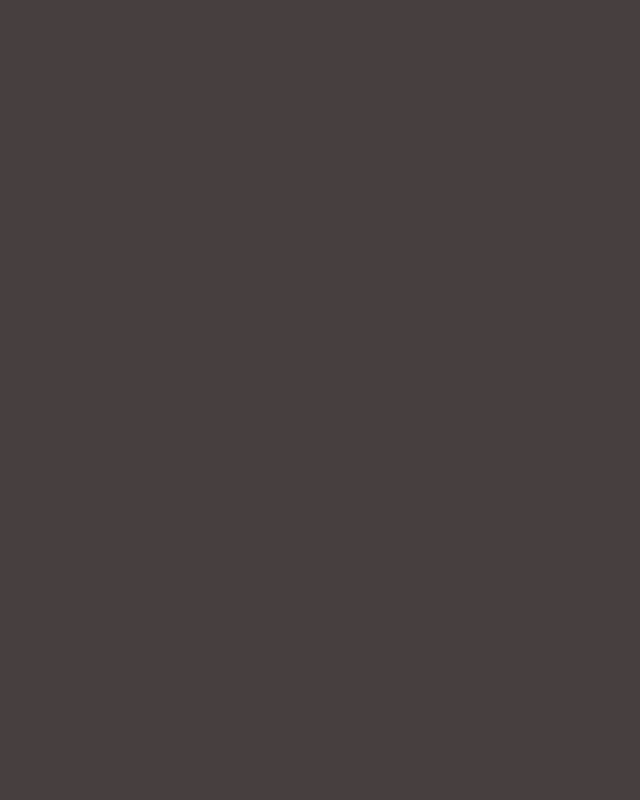
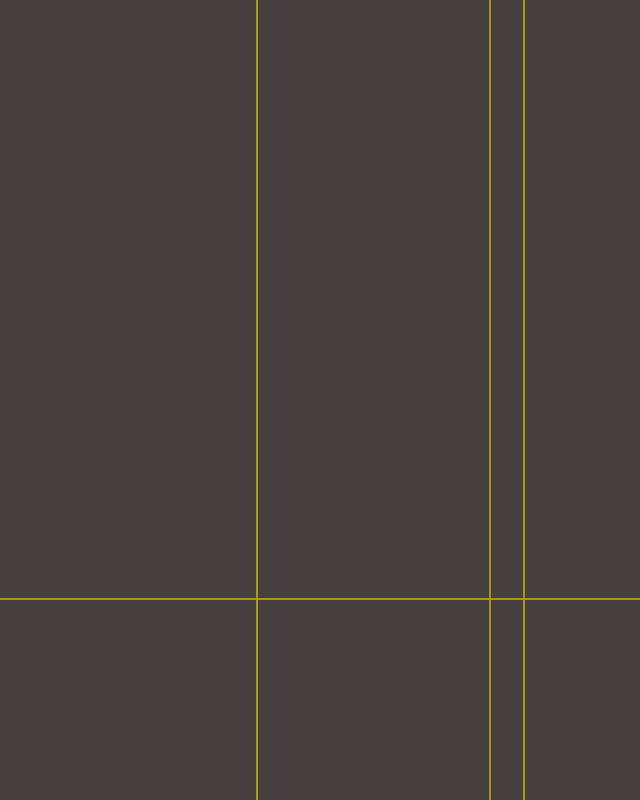
Before and after one commit to serenaeggers/serena-assignment3, a plain HTML site: page simple-web-project-template-master/index.html in a window 1280 px wide. Shown: the whole page, without its empty margins (640-1280 px from the left). Drawn offline with Linux system fonts and the light colour scheme.

Commit message:
add divs with borders

```diff
--- a/simple-web-project-template-master/css/main.css
+++ b/simple-web-project-template-master/css/main.css
@@ -1,4 +1,36 @@
 body
 {
    background-color: #473f3f;
+
 }
+
+main
+{
+   border-right: 2px solid #ab970d;
+   width: 70%;
+   position: fixed;
+   top: 0;
+   bottom: 0;
+}
+
+nav
+{
+   border-left: 2px solid #ab970d;
+   border-right: 2px solid #ab970d;
+   position: fixed;
+   width: 2rem;
+   height: 100%;
+   top: 0;
+   right: 9%;
+
+}
+
+footer
+{
+   border-top: 2px solid #ab970d;
+   position: fixed;
+   bottom: 0;
+   left: 0;
+   height: 25%;
+   width: 100%;
+}
--- a/simple-web-project-template-master/index.html
+++ b/simple-web-project-template-master/index.html
@@ -7,5 +7,11 @@
    <link rel="stylesheet" href="css/main.css">
 </head>
 <body>
+   <main>
+   </main>
+   <nav>
+   </nav>
+   <footer>
+   </footer>
 </body>
 </html>
```
